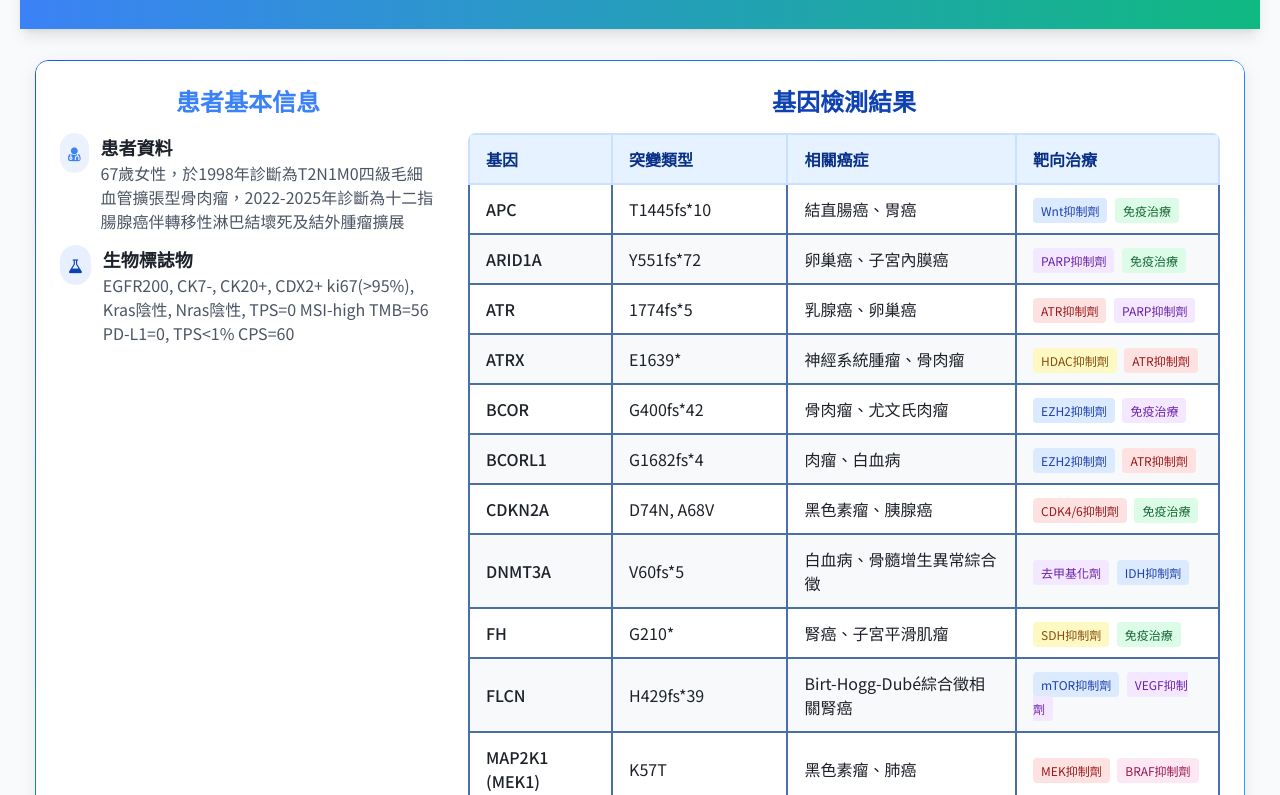
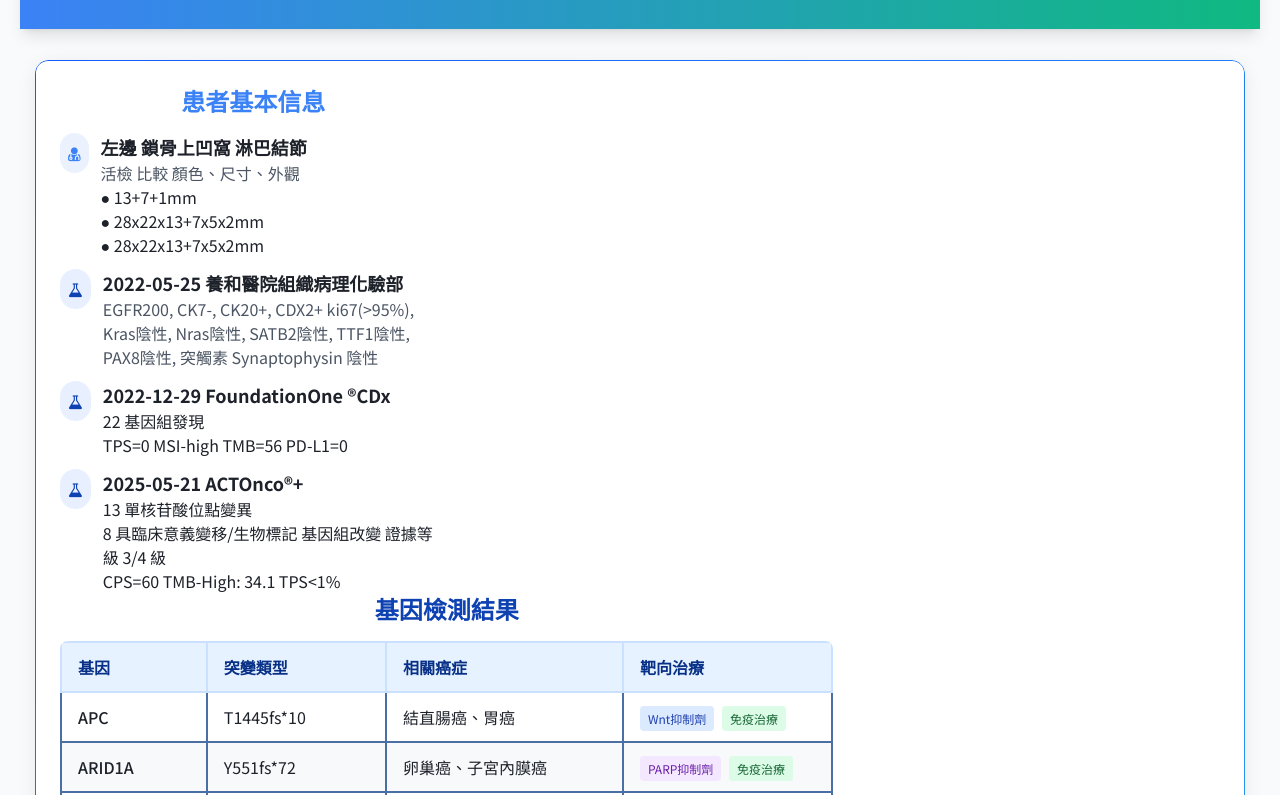
Before and after one commit to bizcircle2/healthmedic, a plain HTML site: page Disease-illness/Critical/Cancer/Prognostics/heredity-inheritance.html in a window 1280 px wide. Shown: the part 3105-3900 px from the top of the page. Drawn offline with nearby package versions, Linux system fonts and the light colour scheme.

Commit message:
Update heredity-inheritance.html

```diff
--- a/Disease-illness/Critical/Cancer/Prognostics/heredity-inheritance.html
+++ b/Disease-illness/Critical/Cancer/Prognostics/heredity-inheritance.html
@@ -665,8 +665,13 @@
                                     <i class="fa fa-user-md text-primary"></i>
                                 </div>
                                 <div>
-                                    <h3 class="font-semibold text-lg">患者資料</h3>
-                                    <p class="text-gray-600">67歲女性，於1998年診斷為T2N1M0四級毛細血管擴張型骨肉瘤，2022-2025年診斷為十二指腸腺癌伴轉移性淋巴結壞死及結外腫瘤擴展</p>
+                                    <h3 class="font-semibold text-lg">左邊 鎖骨上凹窩 淋巴結節</h3>
+                                    <p class="text-gray-600">活檢 比較 顏色、尺寸、外觀</p>
+                                    <ul>
+  <li>● 13+7+1mm</li>
+  <li>● 28x22x13+7x5x2mm</li>
+  <li>● 28x22x13+7x5x2mm</li>
+</ul>
                                 </div>
                             </div>
                             <div class="flex items-start">
@@ -674,9 +679,28 @@
                                     <i class="fa fa-flask text-cancer-600"></i>
                                 </div>
                                 <div>
-                                    <h3 class="font-semibold text-lg">生物標誌物</h3>
-                                    <p class="text-gray-600">EGFR200, CK7-, CK20+, CDX2+ ki67(>95%), Kras陰性, Nras陰性, TPS=0 MSI-high TMB=56 PD-L1=0, TPS&lt;1% CPS=60</p>
+                                    <h3 class="font-semibold text-lg">2022-05-25 養和醫院組織病理化驗部</h3>
+                                    <p class="text-gray-600">EGFR200, CK7-, CK20+, CDX2+ ki67(>95%), Kras陰性, Nras陰性, SATB2陰性, TTF1陰性, PAX8陰性, 突觸素 Synaptophysin 陰性</p>
                                 </div>
+                                                                </div>
+                                                                 <div class="flex items-start">
+                                <div class="bg-cancer-100 rounded-full p-2 mr-3">
+                                    <i class="fa fa-flask text-cancer-600"></i>
+                                </div>
+                                <div>
+                                    <h3 class="font-semibold text-lg">2022-12-29 FoundationOne ®CDx</h3>
+                                    <p class="text-gray-600"><p>22 基因組發現</p><p> TPS=0 MSI-high TMB=56 PD-L1=0 </p>
+                                </div>
+                                                                </div>
+ <div class="flex items-start">
+                                <div class="bg-cancer-100 rounded-full p-2 mr-3">
+                                    <i class="fa fa-flask text-cancer-600"></i>
+                                </div>
+                                <div>
+                                    <h3 class="font-semibold text-lg">2025-05-21  ACTOnco®+</h3>
+                                                                        <p class="text-gray-600"><p>13 單核苷酸位點變異</p><p>8 具臨床意義變移/生物標記 基因組改變 證據等級 3/4 級</p><p>CPS=60 TMB-High: 34.1 TPS&lt;1% </p>
+                                </div>
+                                                                </div>
                             </div>
                         </div>
                     </div>
```
